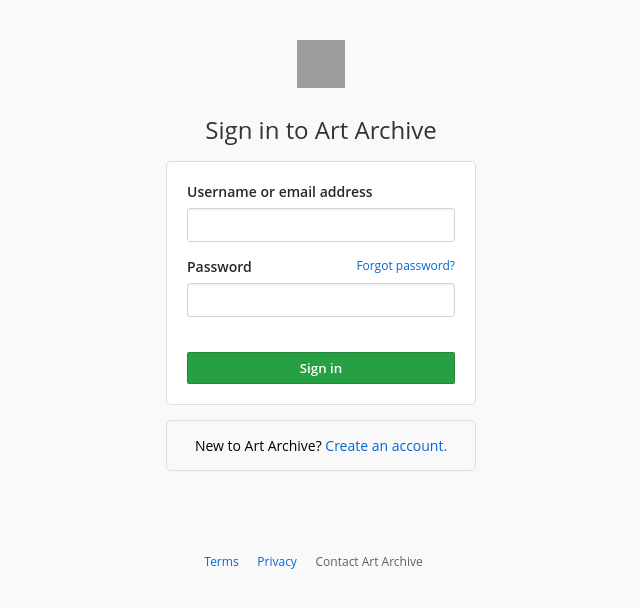
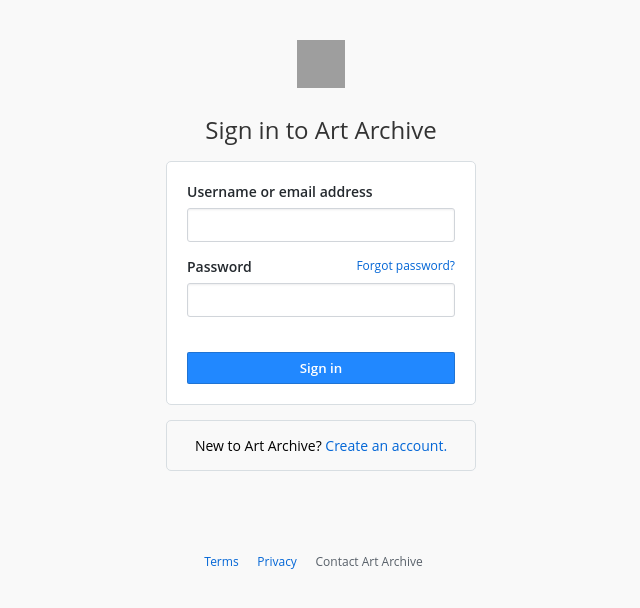
Before and after one commit to amoods/signin_, a plain HTML site: page index.html in a window 1280 px wide. In both pictures the pointer is over the input "Sign in". Shown: the whole page, without its empty margins (319-959 px from the left). Drawn offline with Linux system fonts and the light colour scheme; grey boxes are pictures that could not be loaded.

Commit message:
Update styles.css

```diff
--- a/styles.css
+++ b/styles.css
@@ -99,7 +99,7 @@ a{
 }
 
 .wrapper .form .sign_btn:hover{
-	background-color: #279f43;
+	background-color: #2188ff;
 }
 
 .wrapper .create_act{
```
